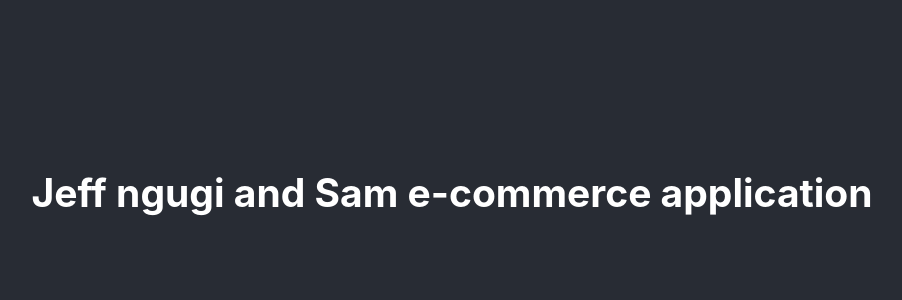
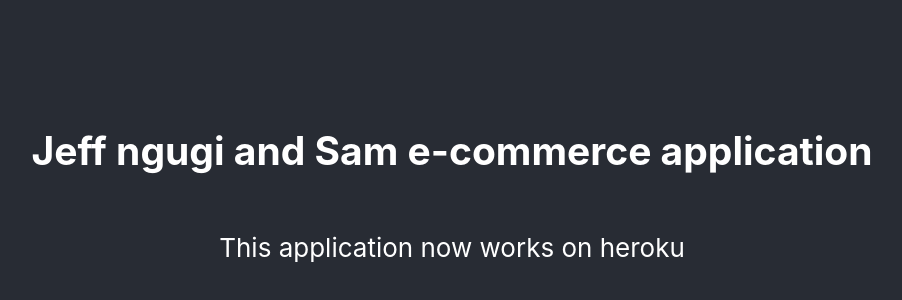
Before and after one commit to jeffngugi/ecommerce, a React (Create React App) app: page / in a window 1280 px wide. Shown: the part 208-508 px from the top of the page, without its empty margins (188-1090 px from the left). Built offline with nearby package versions, Linux system fonts and the light colour scheme.

Commit message:
check oif it works on heroku

```diff
--- a/src/App.tsx
+++ b/src/App.tsx
@@ -7,6 +7,7 @@
     <div className="App">
       <header className="App-header">
         <h2>Jeff ngugi and Sam e-commerce application</h2>
+        <p>This application now works on heroku</p>
       </header>
     </div>
   );
```
